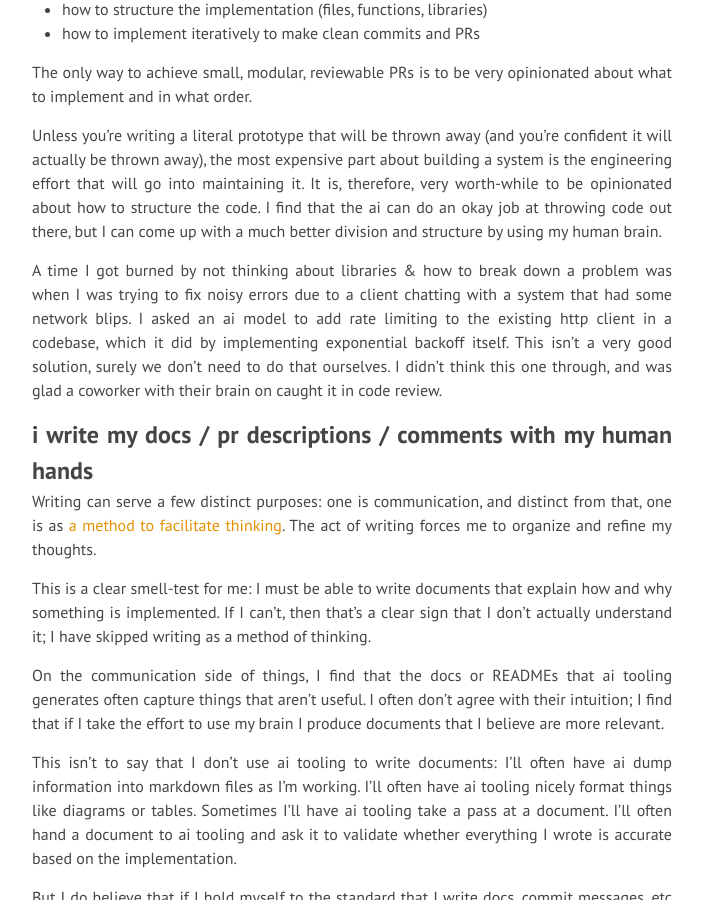
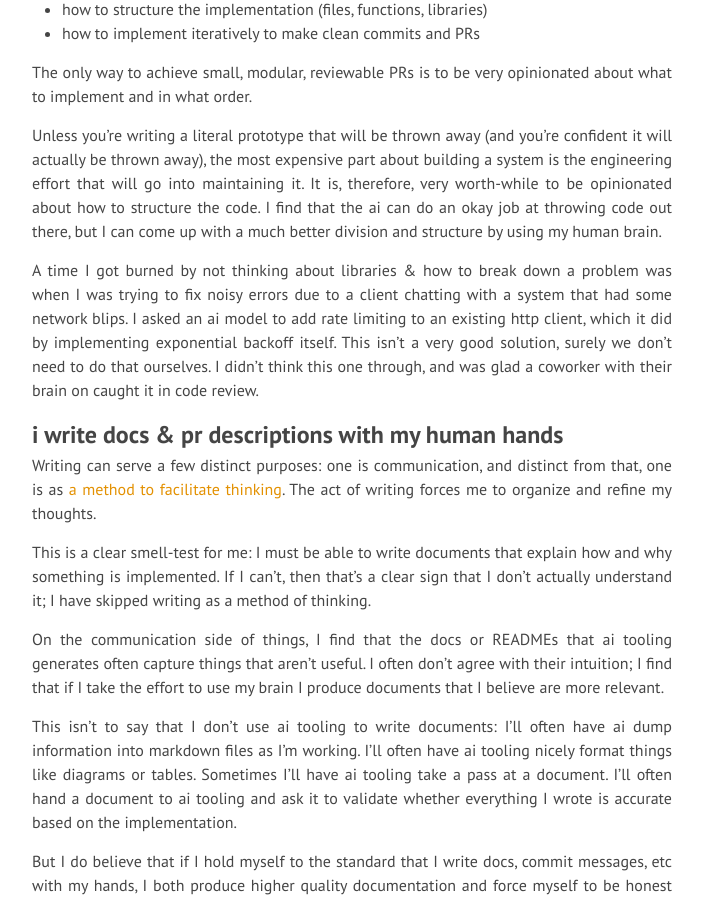
Before and after one commit to anniecherk/anniecherk.github.io, a Jekyll site: the page built from _posts/2026-01-11-ai-for-learning.markdown, in a window 1280 px wide and 900 px high, scrolled down 6159 px. Shown: the whole window, without its empty margins (288-991 px from the left). Built offline with Jekyll 4.4.1, drawn with Linux system fonts in a browser that asks for light colours; nearby versions of some CDN libraries.

Commit message:
tweaks to choosing learning

```diff
--- a/_posts/2026-01-11-ai-for-learning.markdown
+++ b/_posts/2026-01-11-ai-for-learning.markdown
@@ -178,10 +178,10 @@ The only way to achieve small, modular, reviewable PRs is to be very opinionated
 
 Unless you're writing a literal prototype that will be thrown away (and you're confident it will actually be thrown away), the most expensive part about building a system is the engineering effort that will go into maintaining it. It is, therefore, very worth-while to be opinionated about how to structure the code. I find that the ai can do an okay job at throwing code out there, but I can come up with a much better division and structure by using my human brain.
 
-A time I got burned by not thinking about libraries & how to break down a problem was when I was trying to fix noisy errors due to a client chatting with a system that had some network blips. I asked an ai model to add rate limiting to the existing http client in a codebase, which it did by implementing exponential backoff itself. This isn't a very good solution, surely we don't need to do that ourselves. I didn't think this one through, and was glad a coworker with their brain on caught it in code review.
+A time I got burned by not thinking about libraries & how to break down a problem was when I was trying to fix noisy errors due to a client chatting with a system that had some network blips. I asked an ai model to add rate limiting to an existing http client, which it did by implementing exponential backoff itself. This isn't a very good solution, surely we don't need to do that ourselves. I didn't think this one through, and was glad a coworker with their brain on caught it in code review.
 
 
-## i write my docs / pr descriptions / comments with my human hands
+## i write docs & pr descriptions with my human hands
 
 Writing can serve a few distinct purposes: one is communication, and distinct from that, one is as [a method to facilitate thinking](https://notes.andymatuschak.org/Evergreen_notes). The act of writing forces me to organize and refine my thoughts.
 
```
